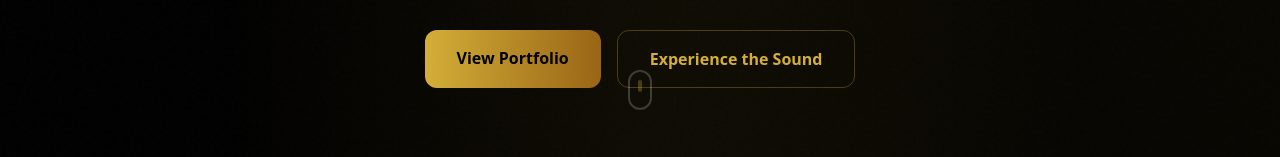
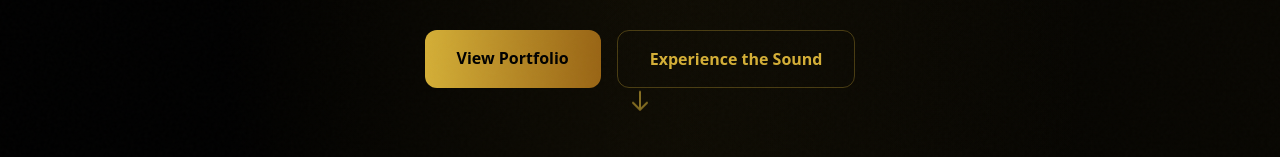
Before and after one commit to zneu/zachary, a Next.js app: page / in a window 1280 px wide. Shown: the part 643-800 px from the top of the page. Built offline with nearby package versions, Linux system fonts and the light colour scheme; a web font is replaced by a local one.

Commit message:
Replace scroll indicator with down arrow

```diff
--- a/src/app/page.tsx
+++ b/src/app/page.tsx
@@ -113,9 +113,9 @@ export default function Home() {
 
         {/* Scroll indicator */}
         <div className="absolute bottom-10 left-1/2 -translate-x-1/2 animate-bounce">
-          <div className="w-6 h-10 border-2 border-white/20 rounded-full flex justify-center">
-            <div className="w-1 h-3 bg-[#d4af37]/50 rounded-full mt-2 animate-pulse" />
-          </div>
+          <svg className="w-6 h-6 text-[#d4af37]/60" fill="none" stroke="currentColor" viewBox="0 0 24 24" strokeWidth={2}>
+            <path strokeLinecap="round" strokeLinejoin="round" d="M19 14l-7 7m0 0l-7-7m7 7V3" />
+          </svg>
         </div>
       </section>
 
```
